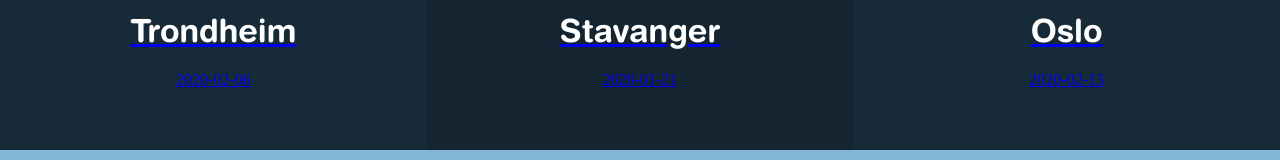
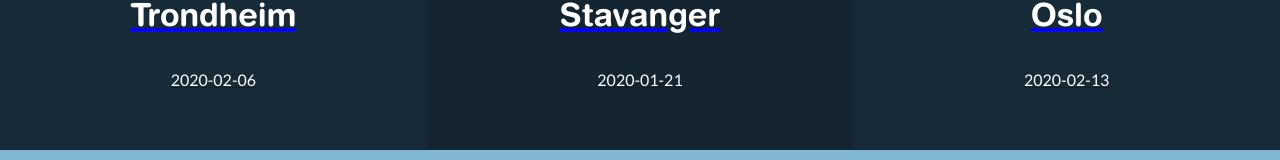
Before and after one commit to IAESTENorway/nyindager, a React (Create React App) app: page /oslo in a window 1280 px wide. Shown: the part 638-798 px from the top of the page. Built offline with nearby package versions, Linux system fonts and the light colour scheme.

Commit message:
Cleanup and fix styling of the date

```diff
--- a/src/components/Events/EventBox.tsx
+++ b/src/components/Events/EventBox.tsx
@@ -10,7 +10,9 @@ interface IProps {
 const EventBox: FC<IProps> = ({ name, date }) => (
   <Link key={name} className={style.eventBox} to={`/${name.toLowerCase()}`}>
     <h1>{name}</h1>
-    <time>{date}</time>
+    <p>
+      <time>{date}</time>
+    </p>
   </Link>
 );
 export default EventBox;
--- a/src/components/Events/style.module.scss
+++ b/src/components/Events/style.module.scss
@@ -34,8 +34,7 @@
     transition: transform 0.2s;
   }
 
-  time {
-    appearance: p;
+  p {
     text-align: center;
   }
 
--- a/src/containers/Event.tsx
+++ b/src/containers/Event.tsx
@@ -5,10 +5,6 @@ import FrontImage from "../components/FrontImage";
 import Header from "../components/Header";
 import RegisterCompany from "../components/RegisterCompany";
 import { events } from "../resources/data";
-
-/*eventName: props.match.params.event,
-      event: [],
-      isLoading: true,*/
 
 interface IProps {
   eventName: string;
```
